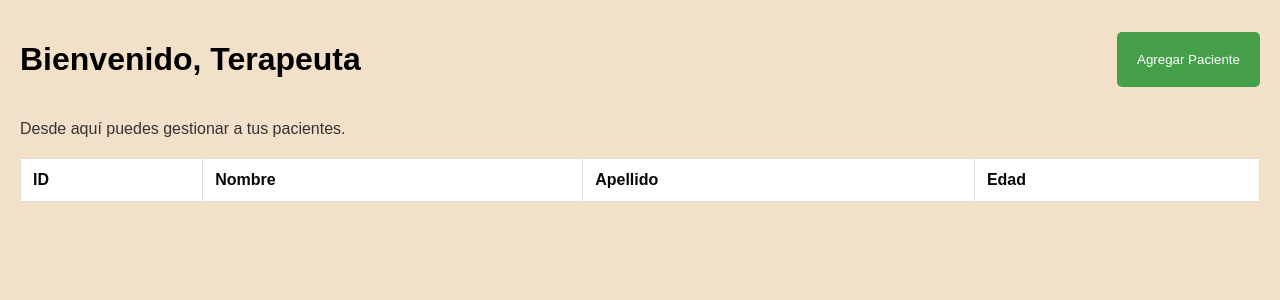
After one commit to cjcarlosjulio7/Juego-de-Memoria-Semantica, a Flask app: page /terapeuta in a window 1280 px wide. The commit adds this page. Shown: the top 300 px of the page. Run offline with Flask 3, Linux system fonts and the light colour scheme; data that the repository does not hold is empty.

Commit message:
feat: actualización

```diff
--- a/Código/app.py
+++ b/Código/app.py
@@ -1,63 +1,155 @@
-from flask import Flask, render_template, request, jsonify
+from datetime import timedelta
+from flask import Flask, render_template, request, jsonify, redirect, url_for
 from db_connection import create_connection
 
 app = Flask(__name__)
 
 # Ruta para mostrar el formulario de login
 @app.route('/')
-def mostrar_login():
-    return render_template('login.html')
+def index():
+    return redirect(url_for('login'))
 
 # Ruta para el login del terapeuta
-@app.route('/login', methods=['POST'])
+@app.route('/login', methods=['POST', 'GET'])
 def login():
-    data = request.json
-    email = data.get('email')
-    password = data.get('password')
+    if request.method == 'POST':
+        data = request.json
+        email = data.get('email')
+        password = data.get('password')
 
-    connection = create_connection()
-    cursor = connection.cursor(dictionary=True)
-    cursor.execute(
-        "SELECT * FROM terapeutas WHERE correo = %s AND contraseña = SHA2(%s, 256)",
-        (email, password)
-    )
-    user = cursor.fetchone()
-    cursor.close()
-    connection.close()
+        connection = create_connection()
+        cursor = connection.cursor(dictionary=True)
+        cursor.execute(
+            "SELECT * FROM terapeutas WHERE correo = %s AND contraseña = SHA2(%s, 256)",
+            (email, password)
+        )
+        user = cursor.fetchone()
+        cursor.close()
+        connection.close()
 
-    if user:
-        return jsonify({"message": "Login exitoso", "terapeuta": user}), 200
-    return jsonify({"message": "Credenciales incorrectas"}), 401
+        if user:
+            return jsonify({"message": "Login exitoso", "terapeuta": user}), 200
+        return jsonify({"message": "Credenciales incorrectas"}), 401
+    else:
+        return render_template('login.html')
 
-# Ruta para obtener la lista de pacientes
+# Ruta para la pestaña del terapeuta
+@app.route('/terapeuta')
+def terapeuta():
+    return render_template('terapeuta.html')
+
+
 @app.route('/pacientes', methods=['GET'])
 def obtener_pacientes():
     connection = create_connection()
     cursor = connection.cursor(dictionary=True)
-    cursor.execute("SELECT * FROM pacientes")
+    cursor.execute("SELECT id, nombre, apellido, edad FROM pacientes")
     pacientes = cursor.fetchall()
     cursor.close()
     connection.close()
-    return jsonify({"pacientes": pacientes}), 200
+    return jsonify(pacientes), 200
 
-# Ruta para registrar los resultados de una jugada
-@app.route('/registrar_jugada', methods=['POST'])
-def registrar_jugada():
+@app.route('/pacientes', methods=['POST'])
+def agregar_paciente():
     data = request.json
-    paciente_id = data.get('paciente_id')
-    errores = data.get('errores')
-    tiempo = data.get('tiempo')
+    nombre = data.get('nombre')
+    apellido = data.get('apellido')
+    edad = data.get('edad')
+    terapeuta= 1
 
     connection = create_connection()
     cursor = connection.cursor()
     cursor.execute(
-        "INSERT INTO jugadas (paciente_id, errores, tiempo) VALUES (%s, %s, %s)",
-        (paciente_id, errores, tiempo)
+        "INSERT INTO pacientes (nombre, apellido, edad, terapeuta_id ) VALUES (%s, %s, %s, %s)",
+        (nombre, apellido, edad, terapeuta)
     )
     connection.commit()
     cursor.close()
     connection.close()
-    return jsonify({"message": "Resultados registrados"}), 201
+
+    return jsonify({"message": "Paciente agregado exitosamente"}), 201
+
+
+@app.route('/infoPaciente')
+def info_paciente():
+    paciente_id = request.args.get('id')  # Obtener el ID del paciente desde los parámetros de la URL
+
+    # Obtener los datos del paciente desde la base de datos
+    connection = create_connection()
+    cursor = connection.cursor(dictionary=True)
+    cursor.execute("SELECT * FROM pacientes WHERE id = %s", (paciente_id,))
+    paciente = cursor.fetchone()
+    cursor.close()
+    connection.close()
+
+    # Verificar si el paciente existe
+    if not paciente:
+        return "Paciente no encontrado", 404
+
+    # Renderizar la página con los detalles del paciente
+    return render_template('infoPaciente.html', paciente=paciente)
+
+#obtener datos para la tabla de Jugadas where paciente_id = id
+@app.route('/paciente/<int:id>/estadisticas')
+def obtener_estadisticas(id):
+    connection = create_connection()
+    cursor = connection.cursor(dictionary=True)
+
+    # Consulta para obtener las estadísticas del paciente
+    cursor.execute("SELECT numero_errores, tiempo_juego, fecha FROM estadisticas WHERE paciente_id = %s", (id,))
+
+    estadisticas = cursor.fetchall()
+
+     # Convertir tiempo_total de timedelta a un formato legible
+    for estadistica in estadisticas:
+        if isinstance(estadistica['tiempo_juego'], timedelta):
+            total_seconds = estadistica['tiempo_juego'].total_seconds()
+            hours = int(total_seconds // 3600)
+            minutes = int((total_seconds % 3600) // 60)
+            seconds = int(total_seconds % 60)
+            estadistica['tiempo_juego'] = f"{hours:02}:{minutes:02}:{seconds:02}"  # Formato hh:mm:ss
+
+    cursor.close()
+    connection.close()
+
+    return jsonify(estadisticas)
+
+@app.route('/juego')
+def juego():
+    paciente_id = request.args.get('id')
+
+    print(f"ID del paciente: {paciente_id}")
+    # Aquí puedes pasar el paciente_id al HTML del juego
+    return render_template('index.html', paciente_id=paciente_id)
+
+
+@app.route('/registrar-estadisticas', methods=['POST'])
+def registrar_estadisticas():
+    data = request.get_json()
+    paciente_id = data.get('paciente_id')
+    tiempo_juego = data.get('tiempo_juego')
+    errores = data.get('errores')
+
+    if not paciente_id or not tiempo_juego or errores is None:
+        return jsonify({'error': 'Datos incompletos'}), 400
+
+    try:
+        connection = create_connection()
+        cursor = connection.cursor()
+
+        cursor.execute("""
+            INSERT INTO estadisticas (paciente_id, numero_errores ,tiempo_juego, fecha)
+            VALUES (%s, %s, %s, CURDATE())
+        """, (paciente_id, errores, tiempo_juego))
+
+        connection.commit()
+        cursor.close()
+        connection.close()
+        return jsonify({'message': 'Estadísticas registradas exitosamente.'}), 200
+
+    except Exception as e:
+        print(e)
+        return jsonify({'error': 'Error al guardar las estadísticas.'}), 500
 
 if __name__ == '__main__':
     app.run(debug=True)
--- a/Código/static/login.js
+++ b/Código/static/login.js
@@ -15,8 +15,8 @@ document.getElementById('login-form').addEventListener('submit', async (e) => {
         const data = await response.json();
 
         if (response.ok) {
-            alert('Login exitoso');
-            window.location.href = '/pacientes'; // Cambia a la página de pacientes
+            alert('Login exitosooo');
+            window.location.href = '/terapeuta'; // Cambia a la página de terapeuta
         } else {
             document.getElementById('error-message').textContent = data.message;
             alert('Contraseña Incorrecta');
--- /dev/null
+++ b/Código/static/terapeuta.css
@@ -0,0 +1,107 @@
+body {
+    font-family: Arial, sans-serif;
+    margin: 20px;
+    background-color: #f3e0c8;
+    color: #333;
+}
+
+.header {
+    display: flex;
+    justify-content: space-between;
+    align-items: center;
+    margin-bottom: 20px;
+}
+
+h1 {
+    color: #000000;
+}
+
+button {
+    padding: 20px 20px;
+    background-color: #45a049;
+    color: white;
+    border: none;
+    border-radius: 5px;
+    cursor: pointer;
+}
+
+button:hover {
+    background-color: #2f6d33;
+}
+
+table {
+    width: 100%;
+    border-collapse: collapse;
+    margin-top: 20px;
+}
+
+table, th, td {
+    border: 1px solid #ddd;
+}
+
+th, td {
+    padding: 12px;
+    text-align: left;
+}
+
+th {
+    background-color: #ffffff;
+    color: rgb(7, 7, 7);
+}
+
+tr:nth-child(even) {
+    background-color: #f2f2f2;
+}
+
+tr:hover {
+    background-color: #45a049; /* Color más oscuro al pasar el cursor */
+    cursor: pointer;          /* Cambia el cursor a pointer para indicar clic */
+}
+/* Modal styles */
+.modal {
+    display: none;
+    position: fixed;
+    top: 50%;
+    left: 50%;
+    transform: translate(-50%, -50%);
+    z-index: 1000;
+    background: white;
+    padding: 20px;
+    border-radius: 5px;
+    box-shadow: 0 4px 8px rgba(0, 0, 0, 0.2);
+}
+
+.modal-content {
+    background-color: white;
+    padding: 20px;
+    position: relative;
+    border-radius: 5px;
+    width: 300px;
+    text-align: center;
+}
+
+.modal-content label {
+    display: block;
+    margin-top: 10px;
+    text-align: left;
+}
+
+.modal-content input {
+    width: 100%;
+    padding: 8px;
+    margin-top: 5px;
+    margin-bottom: 15px;
+    border: 1px solid #ddd;
+    border-radius: 5px;
+}
+
+.close-btn {
+    float: right;
+    font-size: 20px;
+    cursor: pointer;
+    color: #999;
+}
+
+.close-btn:hover {
+    color: black;
+}
--- /dev/null
+++ b/Código/static/terapeuta.js
@@ -0,0 +1,85 @@
+document.addEventListener('DOMContentLoaded', () => {
+    cargarPacientes();
+});
+
+async function cargarPacientes() {
+    try {
+        const response = await fetch('/pacientes');
+        if (!response.ok) {
+            throw new Error('Error al obtener la lista de pacientes');
+        }
+
+        const pacientes = await response.json();
+        const patientList = document.getElementById('patient-list');
+
+        // Limpiar la tabla antes de cargar los nuevos datos
+        patientList.innerHTML = "";
+
+        pacientes.forEach(paciente => {
+            const row = document.createElement('tr');
+
+            row.innerHTML = `
+                <td>${paciente.id}</td>
+                <td>${paciente.nombre}</td>
+                <td>${paciente.apellido}</td>
+                <td>${paciente.edad}</td>
+            `;
+
+            row.addEventListener("click", () => {
+                window.location.href = `/infoPaciente?id=${paciente.id}`;
+            });
+
+            patientList.appendChild(row);
+        });
+    } catch (error) {
+        console.error('Error:', error);
+    }
+}
+
+document.getElementById('add-patient-form').addEventListener('submit', async (e) => {
+    e.preventDefault();
+
+    const name = document.getElementById('name').value;
+    const apellido = document.getElementById('apellido').value;
+    const age = document.getElementById('age').value;
+
+    try {
+        const response = await fetch('/pacientes', {
+            method: 'POST',
+            headers: { 'Content-Type': 'application/json' },
+            body: JSON.stringify({ nombre: name, apellido, edad: age }),
+        });
+
+        if (response.ok) {
+            alert('Paciente agregado exitosamente');
+            document.getElementById('add-patient-modal').style.display = 'none';
+            document.getElementById('add-patient-form').reset();
+            cargarPacientes(); // Recargar la lista de pacientes
+        } else {
+            throw new Error('Error al agregar paciente');
+        }
+    } catch (error) {
+        console.error('Error:', error);
+    }
+});
+
+const modal = document.getElementById('add-patient-modal');
+const addPatientBtn = document.getElementById('add-patient-btn');
+const closeBtn = document.querySelector('.close-btn');
+
+// Abrir el modal
+addPatientBtn.addEventListener('click', () => {
+    modal.style.display = 'block';
+});
+
+// Cerrar el modal
+closeBtn.addEventListener('click', () => {
+    modal.style.display = 'none';
+});
+
+// Cerrar el modal al hacer clic fuera del contenido
+window.addEventListener('click', (e) => {
+    if (e.target === modal) {
+        modal.style.display = 'none';
+    }
+});
--- a/Código/templates/index.html
+++ b/Código/templates/index.html
@@ -15,7 +15,7 @@
         <header>
             <button id="boton-nuevo-juego">Nuevo Juego</button>
             <h2>Memoria Semántica</h2>
-            <button id="boton-salir">X</button>
+            <button id="boton-salir">Salir</button>
         </header>
         <p class="instrucciones">INSTRUCCIONES: Arrastra cada palabra a su categoría</p>
 
@@ -41,7 +41,10 @@
     <div id="pantalla-final" class="pantalla" style="display: none;">
         <h1>Bien Hecho</h1>
         <p>Juego Completado 8/8</p>
+        <br>
         <button id="boton-reiniciar">Jugar de Nuevo</button>
+        <br> <br> <br>
+        <button id="boton-salir">Salir</button>
     </div>
 
     <!-- Contenedor para el mensaje emergente -->
--- /dev/null
+++ b/Código/templates/terapeuta.html
@@ -0,0 +1,49 @@
+<!DOCTYPE html>
+<html lang="en">
+<head>
+    <meta charset="UTF-8">
+    <meta name="viewport" content="width=device-width, initial-scale=1.0">
+    <title>Vista Terapeuta</title>
+    <link rel="stylesheet" href="../static/terapeuta.css">
+</head>
+<body>
+    <div class="header">
+        <h1>Bienvenido, Terapeuta</h1>
+        <button id="add-patient-btn">Agregar Paciente</button>
+    </div>
+    <p>Desde aquí puedes gestionar a tus pacientes.</p>
+
+    <table>
+        <thead>
+            <tr>
+                <th>ID</th>
+                <th>Nombre</th>
+                <th>Apellido</th>
+                <th>Edad</th>
+            </tr>
+        </thead>
+        <tbody id="patient-list">
+            <!-- Los datos serán cargados aquí dinámicamente -->
+        </tbody>
+    </table>
+
+    <!-- Modal para agregar pacientes -->
+    <div id="add-patient-modal" class="modal">
+        <div class="modal-content">
+            <span class="close-btn">&times;</span>
+            <h2>Agregar Paciente</h2>
+            <form id="add-patient-form">
+                <label for="name">Nombre:</label>
+                <input type="text" id="name" required>
+                <label for="apellido">Apellido:</label>
+                <input type="text" id="apellido" required>
+                <label for="age">Edad:</label>
+                <input type="number" id="age" required>
+                <button type="submit">Agregar</button>
+            </form>
+        </div>
+    </div>
+
+    <script src="../static/terapeuta.js"></script>
+</body>
+</html>
```
Also changed, not shown: Código/static/infoPaciente.css (added, +99 -0 lines), Código/static/infoPaciente.js (added, +53 -0 lines), Código/static/script.js (+65 -7 lines), Código/static/styles.css (+8 -4 lines), Código/templates/infoPaciente.html (added, +36 -0 lines).
